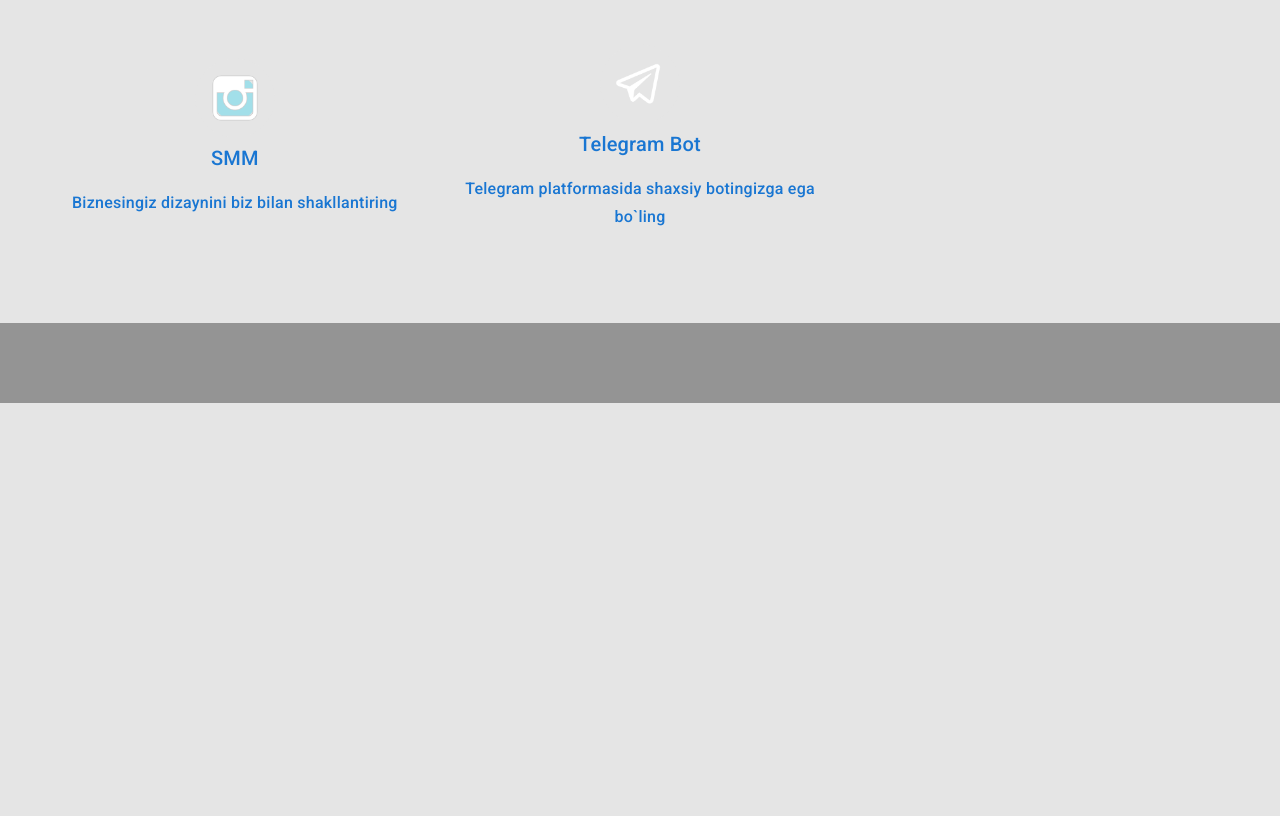
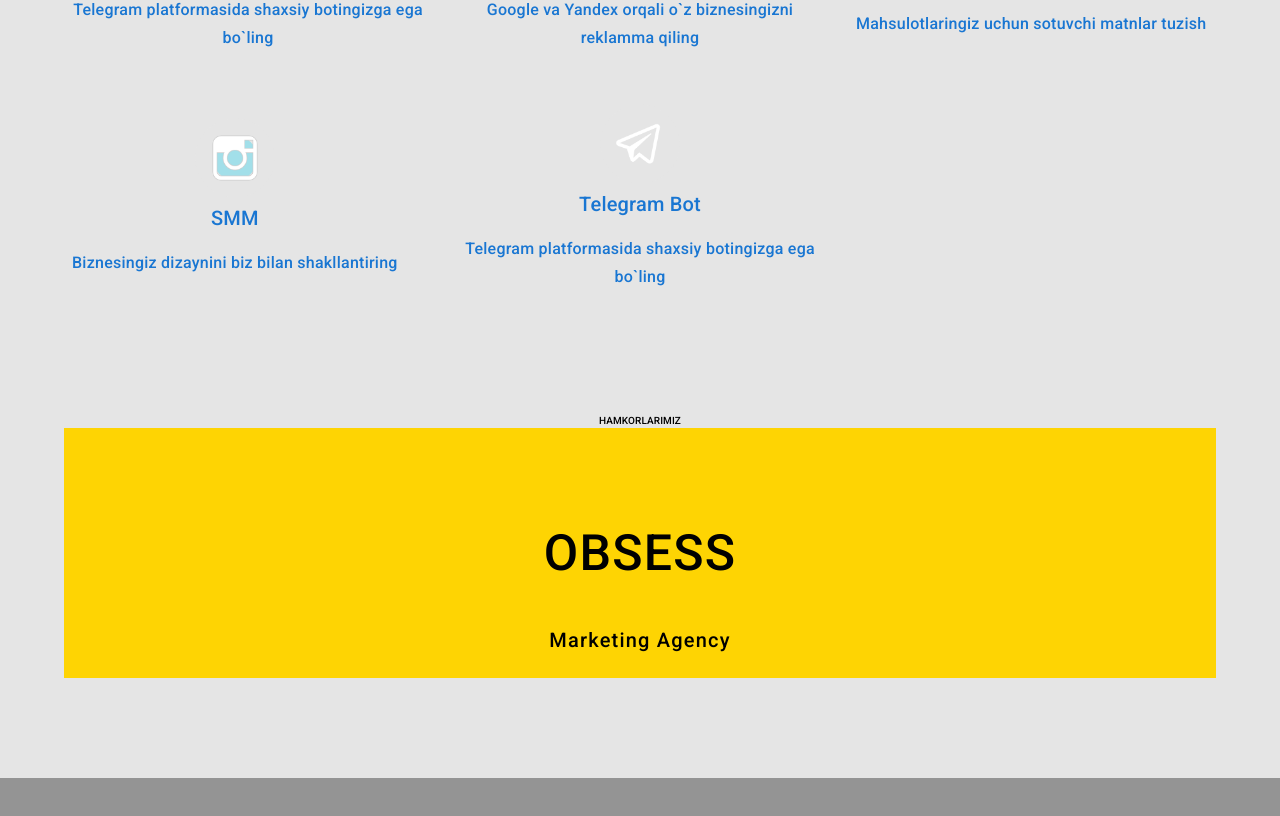
Before and after one commit to JProgDev/jprog_frontend, a Next.js app: page / in a window 1280 px wide. Shown: the part 1632-2448 px from the top of the page. Before the commit the page ends 2035 px from the top, so only its background shows below. Built offline with nearby package versions, Linux system fonts and the light colour scheme.

Commit message:
landing page: partners

```diff
--- /dev/null
+++ b/components/landing/Partner/Partner.jsx
@@ -0,0 +1,12 @@
+import React from "react";
+
+import classNames from "./Partner.module.scss";
+
+export const Partner = ({ companyName, description }) => {
+  return (
+    <div className={classNames["partner-box"]}>
+      <span className={classNames["company-name"]}>{companyName}</span>
+      <span className={classNames.description}>{description}</span>
+    </div>
+  );
+};
--- /dev/null
+++ b/components/landing/Partner/Partner.module.scss
@@ -0,0 +1,20 @@
+.partner-box {
+  height: 25rem;
+  background-color: #fed403;
+  position: relative;
+  display: flex;
+  align-items: center;
+  justify-content: center;
+
+  .company-name {
+    font-size: 5rem;
+  }
+
+  .description {
+    font-size: 2rem;
+    position: absolute;
+    top: 80%;
+    left: 50%;
+    transform: translateX(-50%);
+  }
+}
--- /dev/null
+++ b/components/landing/Partner/index.js
@@ -0,0 +1,3 @@
+import { Partner } from "./Partner";
+
+export default Partner;
--- a/components/layout/navbar/Navbar.data.js
+++ b/components/layout/navbar/Navbar.data.js
@@ -1,3 +1,25 @@
 const pages = ["Hizmatlarimiz", "Biz haqimizda", "Narxlar", "Aloqa"];
+const links = [
+  {
+    name: "Hizmatlarimiz",
+    href: "/#services",
+    passHref: true,
+  },
+  {
+    name: "Biz haqimizda",
+    href: "/about",
+    passHref: false,
+  },
+  {
+    name: "Narxlar",
+    href: "/prices",
+    passHref: false,
+  },
+  {
+    name: "Aloqa",
+    href: "/form",
+    passHref: false,
+  },
+];
 
-export { pages };
+export { pages, links };
--- a/components/layout/navbar/Navbar.jsx
+++ b/components/layout/navbar/Navbar.jsx
@@ -14,7 +14,7 @@
 } from "@mui/material";
 // import MenuIcon from "@mui/icons-material/Menu";
 
-import { pages } from "./Navbar.data";
+import { links, pages } from "./Navbar.data";
 import classNames from "./Navbar.module.scss";
 
 const Navbar = () => {
@@ -72,10 +72,12 @@
                 display: { xs: "block", md: "none" },
               }}
             >
-              {pages.map((page) => (
-                <MenuItem key={page} onClick={handleCloseNavMenu}>
-                  <Typography textAlign="center">{page}</Typography>
-                </MenuItem>
+              {links.map((link, index) => (
+                <Link href={link.href || ""} passHref key={link.name || index}>
+                  <MenuItem onClick={handleCloseNavMenu}>
+                    <Typography textAlign="center">{link.name}</Typography>
+                  </MenuItem>
+                </Link>
               ))}
             </Menu>
           </Box>
@@ -93,14 +95,19 @@
             className={`${classNames["navbar-menu"]} test`}
             sx={{ flexGrow: 1, display: { xs: "none", md: "flex" } }}
           >
-            {pages.map((page) => (
-              <Button
-                key={page}
-                onClick={handleCloseNavMenu}
-                sx={{ mx: 2, color: "black", display: "block" }}
+            {links.map((link, index) => (
+              <Link
+                href={link.href || ""}
+                key={link.name || index}
+                passHref={link.passHref}
               >
-                {page}
-              </Button>
+                <Button
+                  onClick={handleCloseNavMenu}
+                  sx={{ mx: 2, color: "black", display: "block" }}
+                >
+                  {link.name}
+                </Button>
+              </Link>
             ))}
           </Box>
         </Toolbar>
--- a/pages/index.js
+++ b/pages/index.js
@@ -5,6 +5,7 @@
 import Service from "../components/common/Service";
 
 import { services } from "./api/service";
+import Partner from "../components/landing/Partner";
 
 export default function Home() {
   return (
@@ -58,11 +59,12 @@
             </Grid>
           </Container>
         </section>
-        <section id="partners">
-          <Container>
-
+        <section id="partners" className="mb-5">
+          <Container maxWidth="lg">
+            <Typography className="title text-center mb-3">HAMKORLARIMIZ</Typography>
+            <Partner companyName={"OBSESS"} description={"Marketing Agency"} />
           </Container>
-          </section>
+        </section>
       </main>
     </div>
   );
--- a/styles/_config.scss
+++ b/styles/_config.scss
@@ -1,5 +1,7 @@
 html {
   font-size: 10px;
+  scroll-padding-top: 10rem;
+  scroll-behavior: smooth;
 }
 
 body {
--- a/styles/globals.scss
+++ b/styles/globals.scss
@@ -25,5 +25,5 @@
 }
 
 .mb-5 {
-  margin-bottom: 7rem;
+  margin-bottom: 10rem;
 }
```
